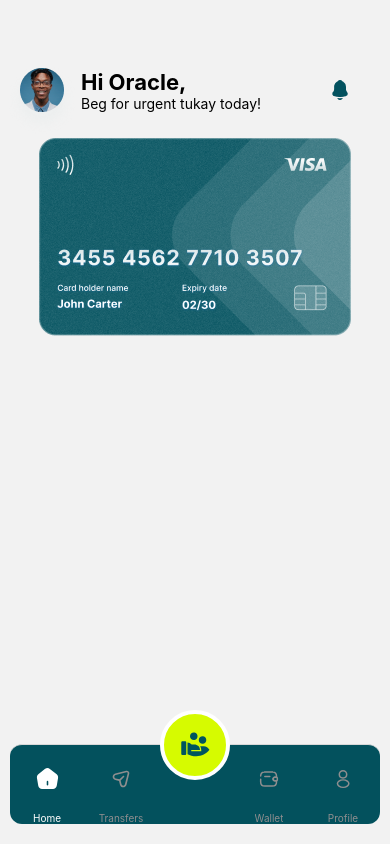
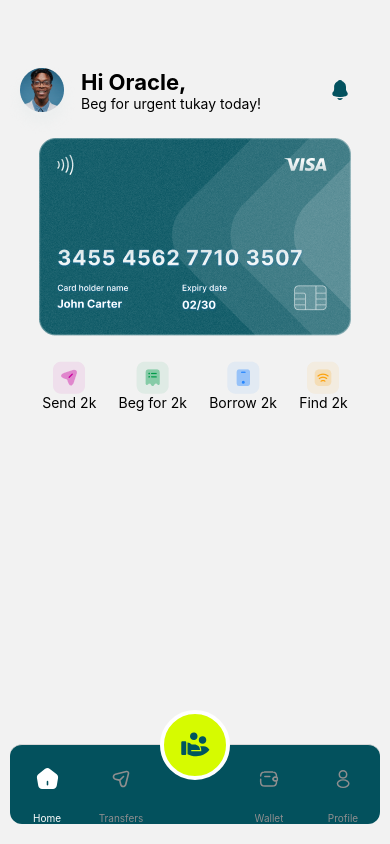
Before and after one commit to bnKabeer/tukay, a React Native app: screen /Home in a window 390 px wide. Built offline with nearby package versions, Linux system fonts and the light colour scheme.

Commit message:
tools add .

```diff
--- a/src/screens/HomeScreen.js
+++ b/src/screens/HomeScreen.js
@@ -1,5 +1,5 @@
 import React from 'react';
-import { SafeAreaView, View, Text, StyleSheet, Image } from 'react-native';
+import { SafeAreaView, View, Text, StyleSheet, Image, TouchableOpacity } from 'react-native';
 
 export default function HomeScreen() {
   return (
@@ -29,7 +29,34 @@ export default function HomeScreen() {
           />
         </View>
         <View style={styles.tools}>
-
+          <TouchableOpacity style={styles.toolContainer}>
+            <Image
+              source={require('../../assets/send2k.png')}
+              style={styles.picTool}
+            />
+            <Text>Send 2k</Text>
+          </TouchableOpacity>
+          <TouchableOpacity style={styles.toolContainer}>
+            <Image
+              source={require('../../assets/beg2k.png')}
+              style={styles.picTool}
+            />
+            <Text>Beg for 2k</Text>
+          </TouchableOpacity>
+          <TouchableOpacity style={styles.toolContainer}>
+            <Image
+              source={require('../../assets/borrow2k.png')}
+              style={styles.picTool}
+            />
+            <Text>Borrow 2k</Text>
+          </TouchableOpacity>
+          <TouchableOpacity style={styles.toolContainer}>
+            <Image
+              source={require('../../assets/find2k.png')}
+              style={styles.picTool}
+            />
+            <Text>Find 2k</Text>
+          </TouchableOpacity>
         </View>
     </SafeAreaView>
   );
@@ -38,7 +65,6 @@ export default function HomeScreen() {
 const styles = StyleSheet.create({
   headerContainer: {
     flexDirection: 'row',
-    // backgroundColor: 'lightblue',
     paddingTop: 42,
     paddingLeft: 4,
     paddingRight: 24,
@@ -71,7 +97,22 @@ const styles = StyleSheet.create({
     alignContent: 'center',
   },
   tools:{
-    backgroundColor:  'red,'
+    flexDirection: 'row',
+    height: 80,
+    justifyContent: 'space-evenly',
+    alignItems: 'center',
+    marginHorizontal: 20,
+    marginVertical: 10
+  },
+  toolContainer:{
+    flexDirection:  'column',
+    alignContent: 'center',
+    alignItems: 'center',
+  },
+  picTool:{
+    // flex: 1,
+    // alignItems: 'center'
+
   }
 
 
```
